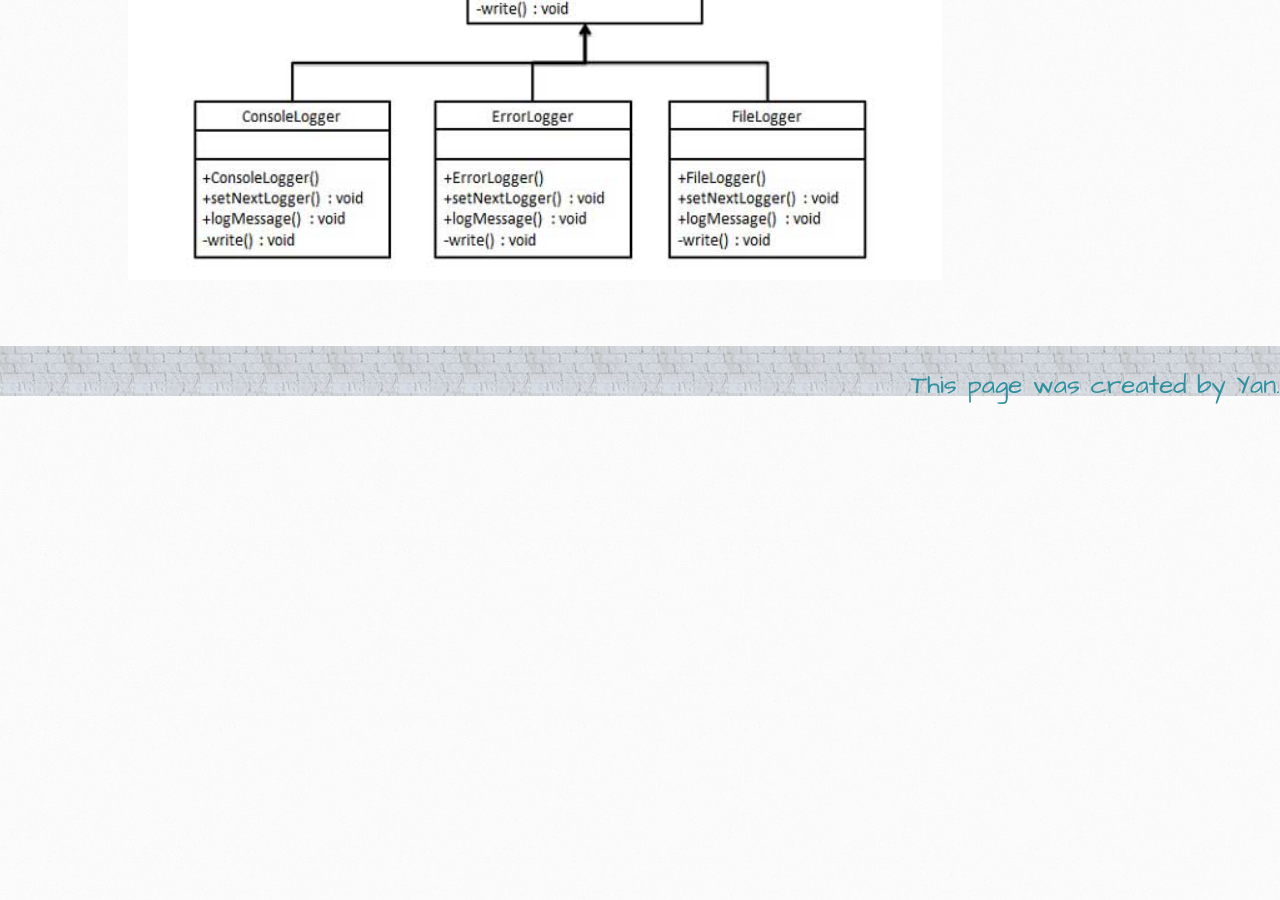
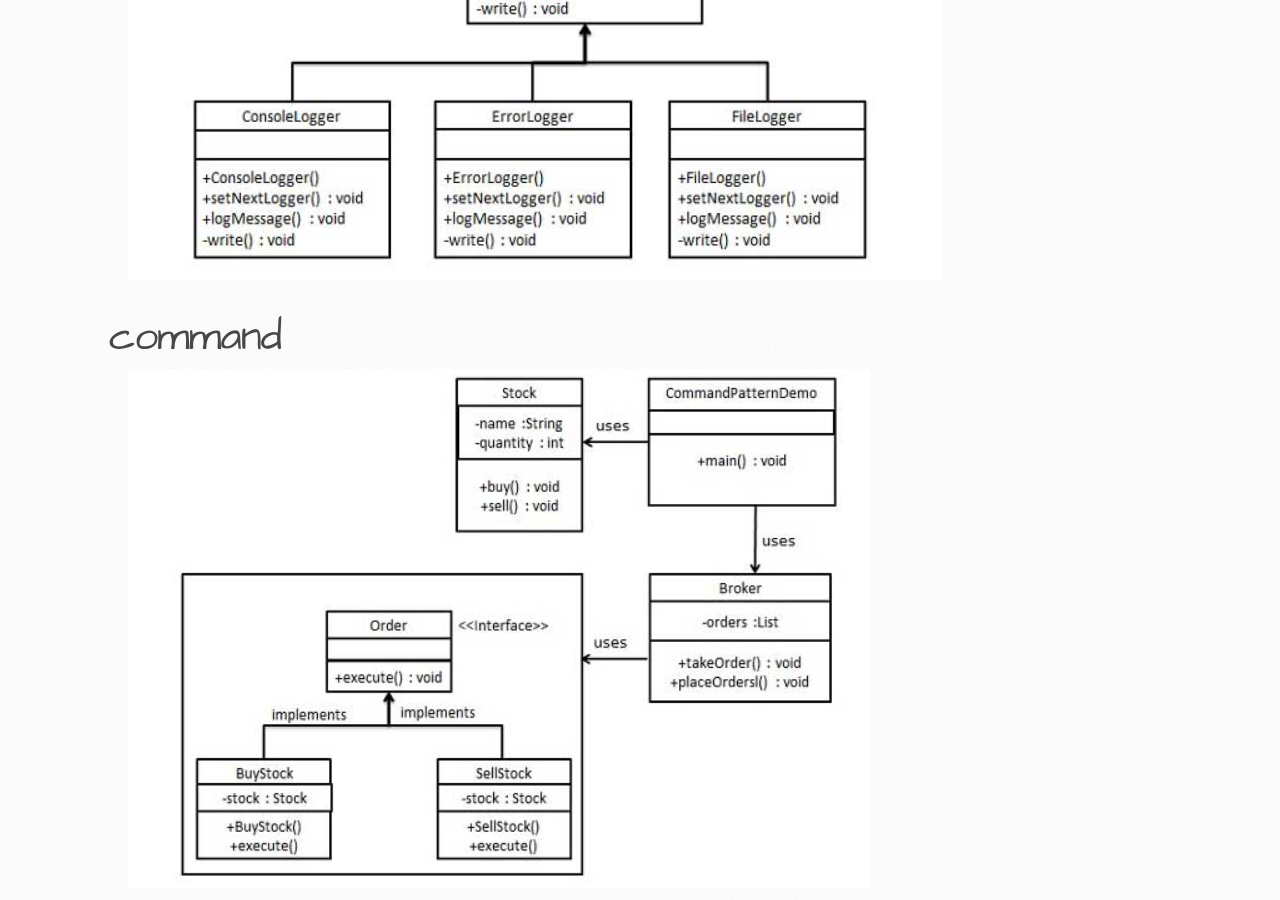
Before and after one commit to itcraftme/itcraftme, a Jekyll site: the page built from docs/it/designpattern.md, in a window 1280 px wide and 900 px high, scrolled down 8000 px. Built offline with Jekyll 4.4.1, drawn with Linux system fonts in a browser that asks for light colours; our own code applies the rules of GitHub Pages for plain Markdown files; before the commit the page ends 8405 px from its top, so only the background shows below that.

Commit message:
add command design pattern

```diff
--- a/docs/it/designpattern.md
+++ b/docs/it/designpattern.md
@@ -29,3 +29,5 @@
 ![proxy design pattern](./images/designpattern\proxy.png)
 # chain of responsibility
 ![chain of responsibility design pattern](./images/designpattern\chainOfResponsibility.png)
+# command
+![command design pattern](./images/designpattern\command.png)
```
Also changed, not shown: docs/it/images/designpattern/command.png (added).
